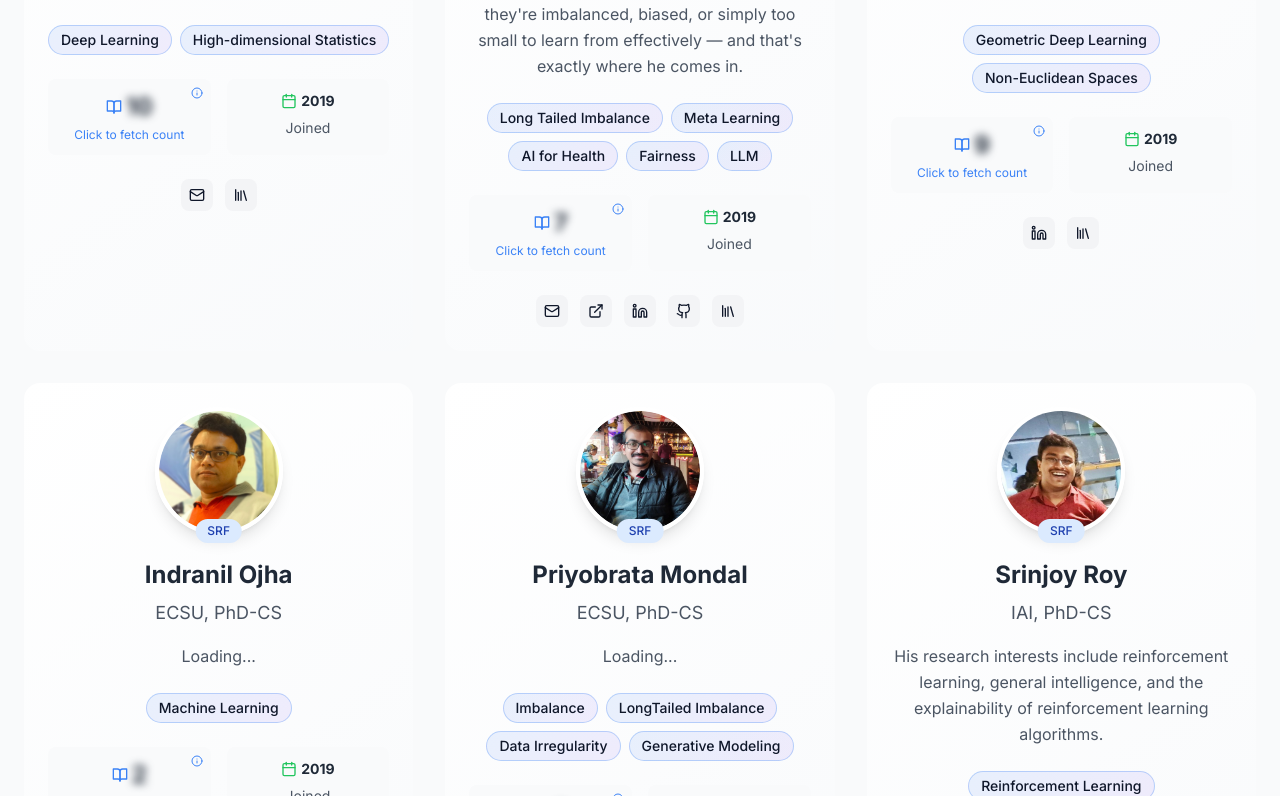
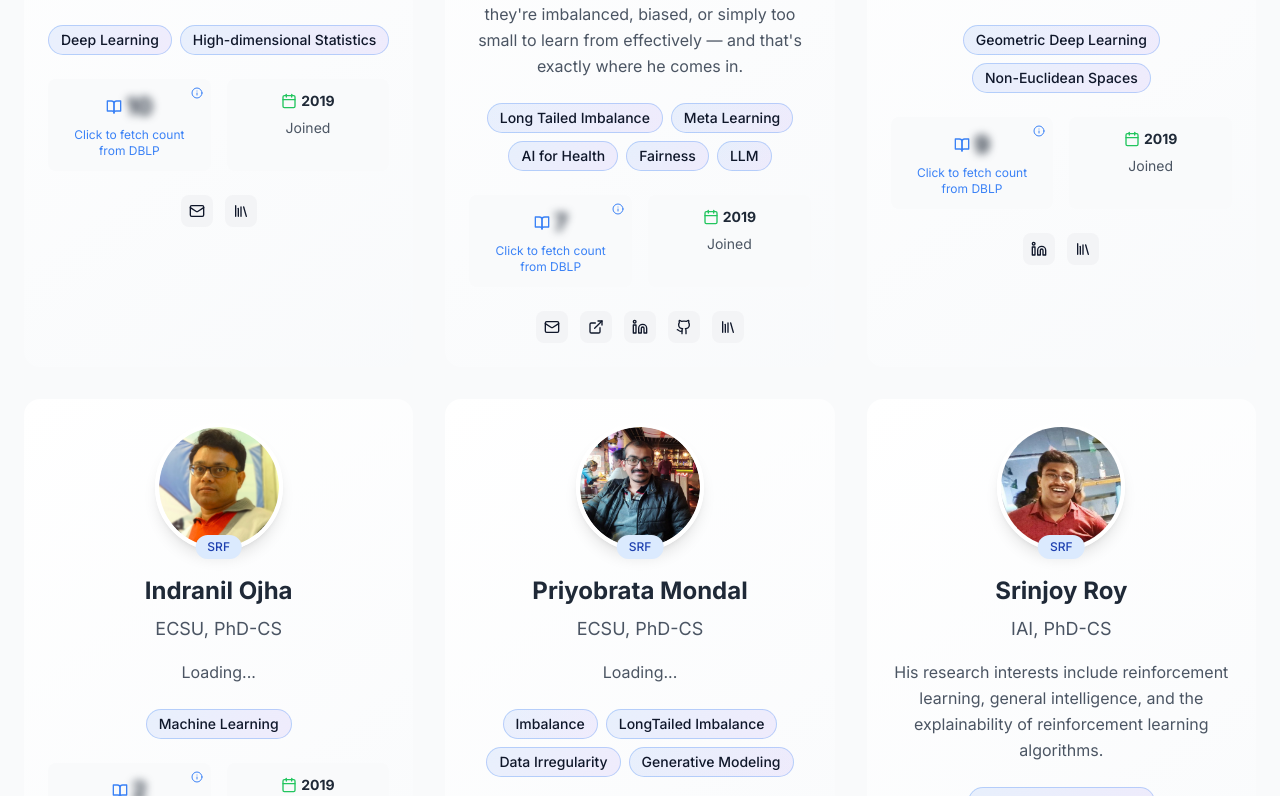
Before and after one commit to mlrgisi/mlrgisi.github.io, a Next.js app: page /team in a window 1280 px wide. Shown: the part 1824-2620 px from the top of the page. Built offline with nearby package versions, Linux system fonts and the light colour scheme.

Commit message:
Fixed Bug

```diff
--- a/app/team/page.tsx
+++ b/app/team/page.tsx
@@ -278,7 +278,7 @@ export default function TeamPage() {
 
                 {!memberState?.hasClickedFetch && member.dblpName && (
                   <div className="text-xs text-blue-500 cursor-pointer" onClick={() => handlePaperCountClick(member)}>
-                    Click to fetch count
+                    Click to fetch count from DBLP
                   </div>
                 )}
 
--- a/lib/team-data.ts
+++ b/lib/team-data.ts
@@ -175,7 +175,7 @@ export const teamMembers: TeamMember[] = [
     joiningDate: '2022-01-10',
     paperCount: 2,
     dblpName: 'Arghya_Pratihar',
-    biasCount: 2,
+    biasCount: 3,
     linkedin: 'https://in.linkedin.com/in/arghya-pratihar-contactarghya',
     email: 'arghya.pratihar_r@isical.ac.in?subject=[FromMLRGSite]',
     bio: 'Loading...',
@@ -187,7 +187,7 @@ export const teamMembers: TeamMember[] = [
     title: 'ECSU, PhD-CS',
     image: Aniruddha,
     researchAreas: ['Graph Neural Network'],
-    paperCount: 0,
+    paperCount: 3,
     dblpName: 'Aniruddha_Mandal',
     biasCount: 0,
     joiningDate: '2023-01-10',
@@ -201,7 +201,7 @@ export const teamMembers: TeamMember[] = [
     title: 'ECSU, PhD-CS',
     image: Bhaskar,
     researchAreas: ['Graph Neural Network'],
-    paperCount: 0,
+    paperCount: 3,
     dblpName: 'Bhaskar_Pramanik',
     biasCount: 0,
     joiningDate: '2023-01-10',
```
